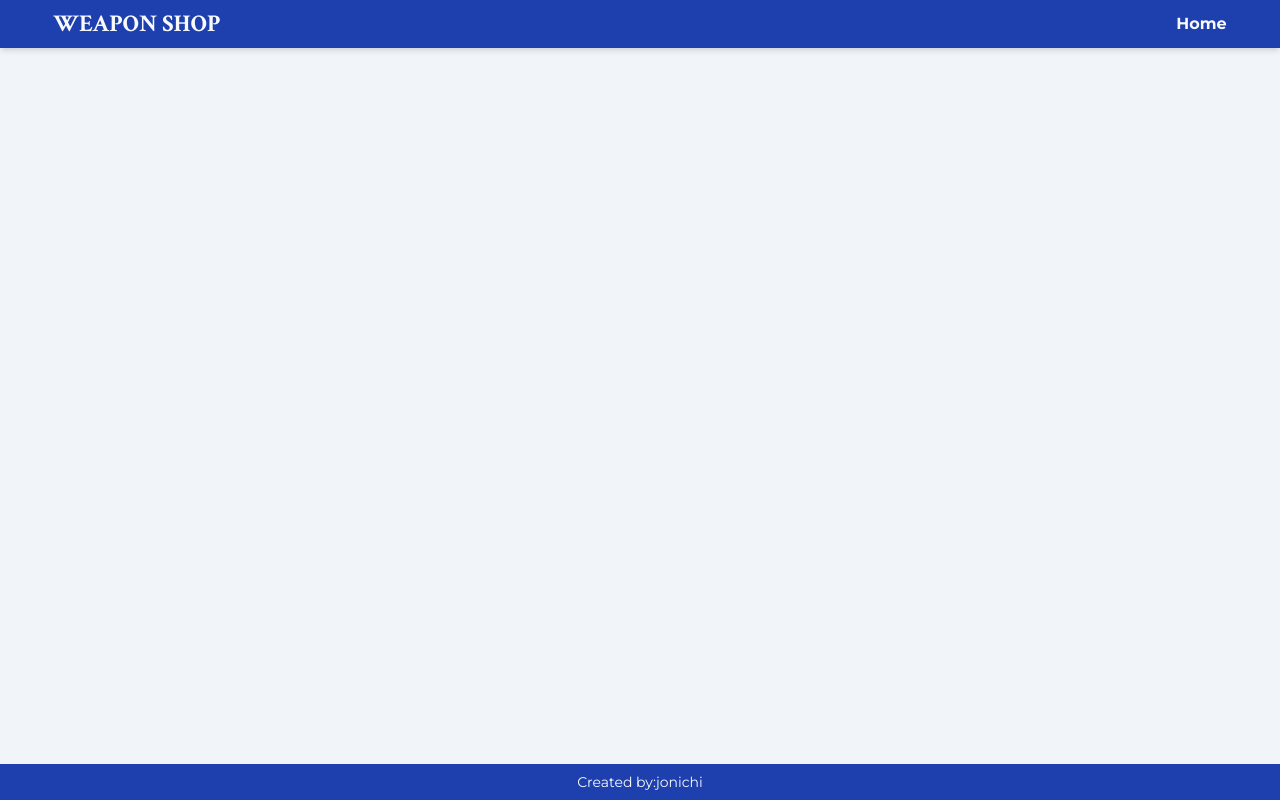
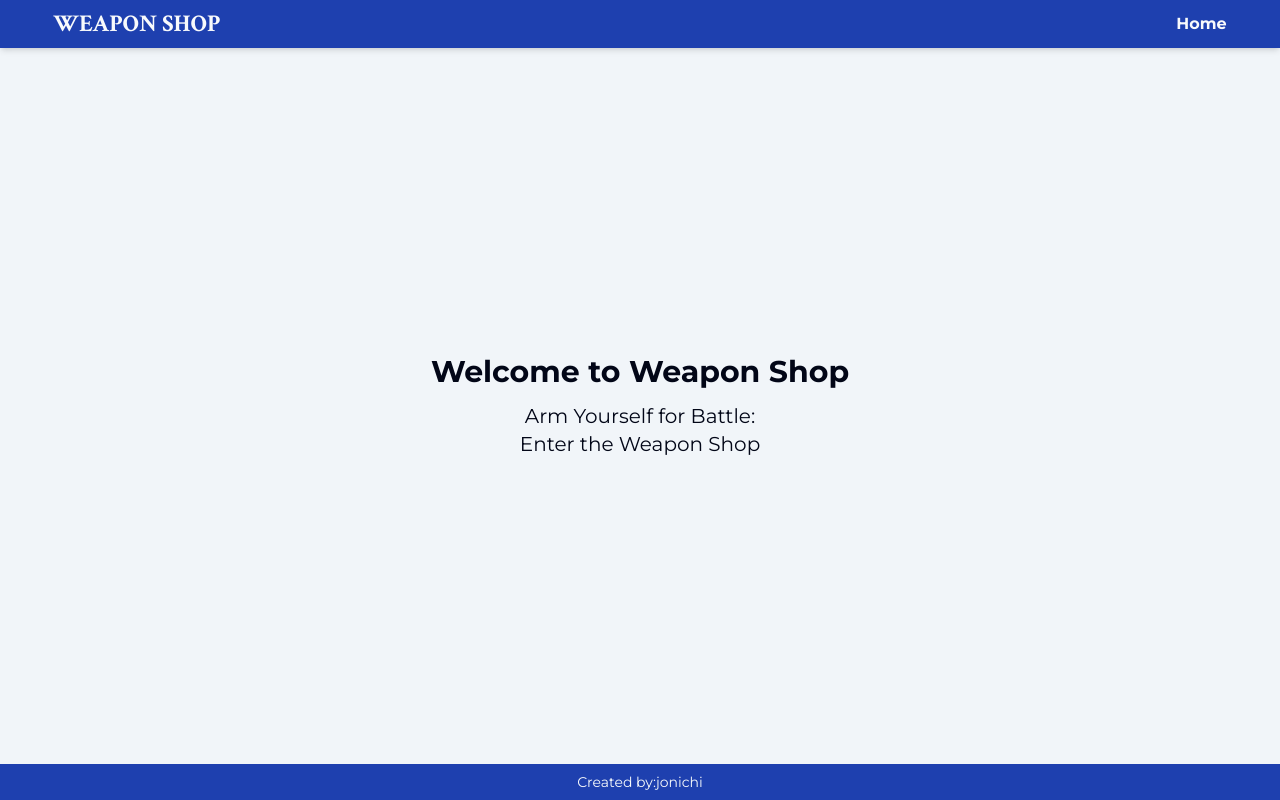
Before and after one commit to jonichi16/odin-shopping-cart, a Next.js app: page / in a window 1280 px wide. Built offline with nearby package versions, Linux system fonts and the light colour scheme.

Commit message:
feat: Add content to home page

```diff
--- a/app/layout.jsx
+++ b/app/layout.jsx
@@ -26,7 +26,7 @@ export default function RootLayout({ children }) {
         className={`${montserrat.variable} ${crimsonText.variable} min-h-full font-sans bg-slate-100 flex flex-col`}
       >
         <Header />
-        <main className='flex-1 mx-auto'>{children}</main>
+        {children}
         <Footer />
       </body>
     </html>
--- a/app/page.jsx
+++ b/app/page.jsx
@@ -1,7 +1,17 @@
 import React from 'react';
 
 const HomePage = () => {
-  return <div></div>;
+  return (
+    <main className='flex-1 flex flex-col gap-y-3 justify-center items-center text-slate-950'>
+      <h1 className='font-bold text-xl | md:text-3xl'>
+        Welcome to Weapon Shop
+      </h1>
+      <p className='text-center | md:text-xl'>
+        Arm Yourself for Battle:
+        <span className='block'>Enter the Weapon Shop</span>
+      </p>
+    </main>
+  );
 };
 
 export default HomePage;
```
